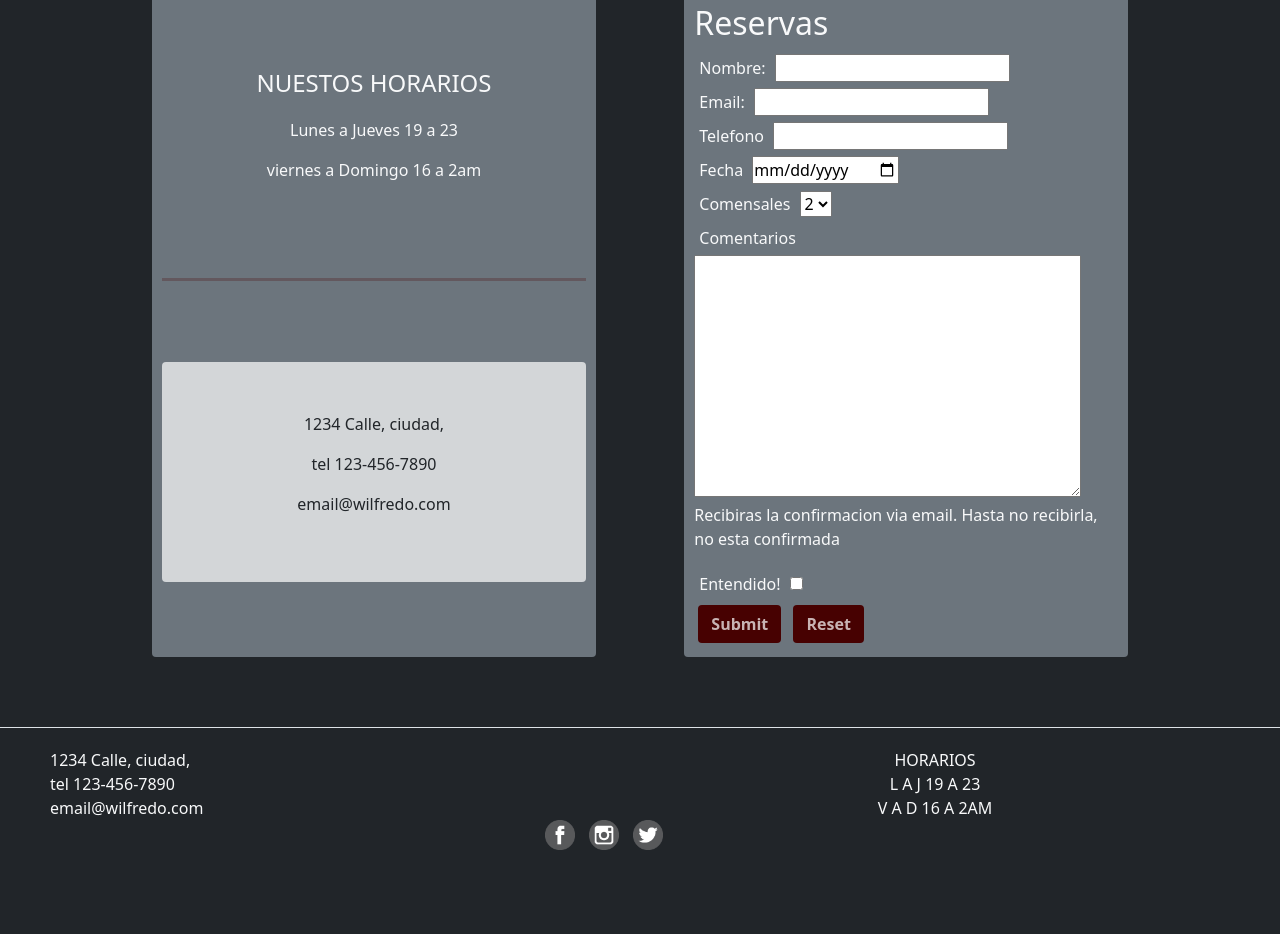
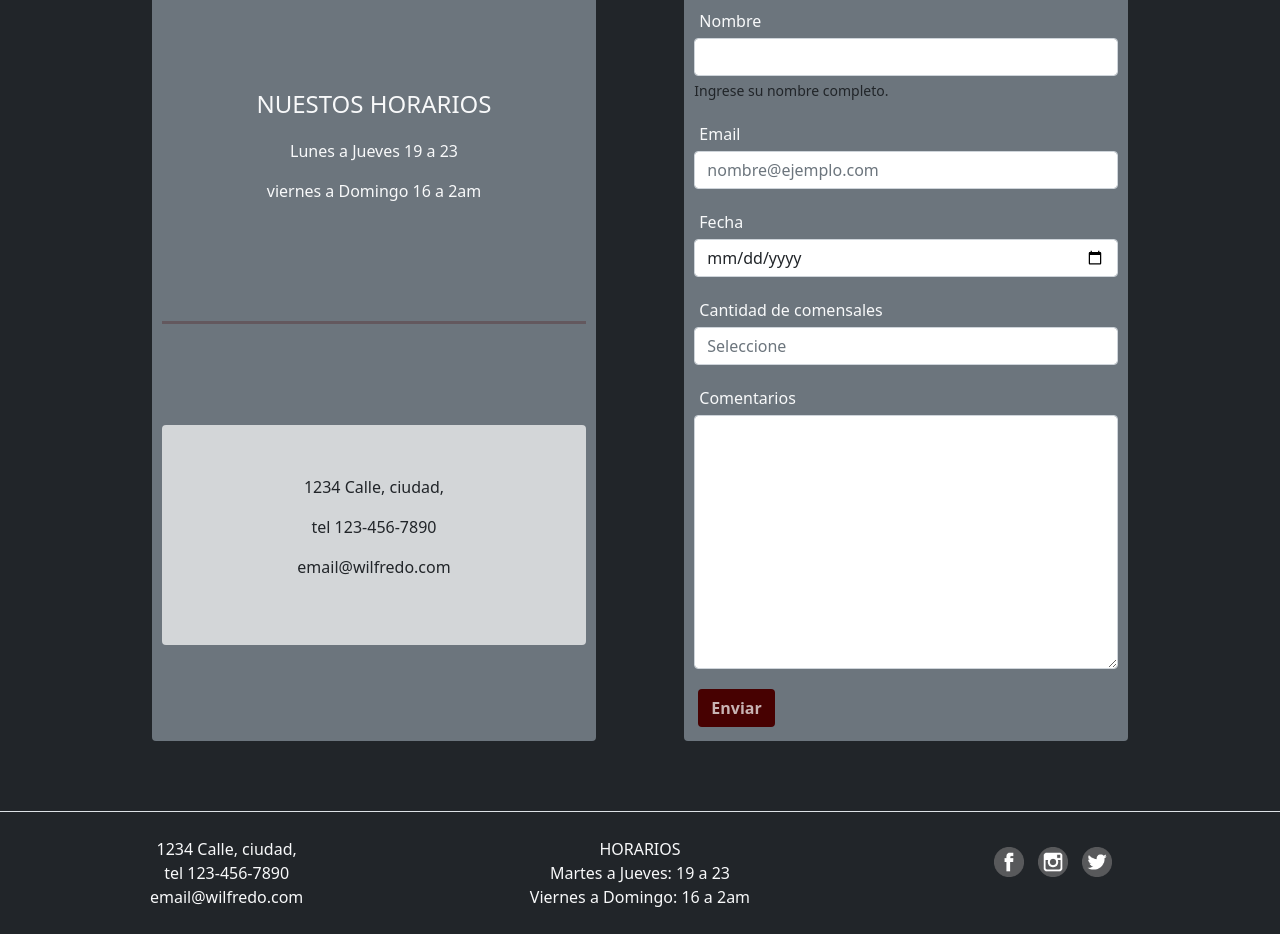
Before and after one commit to Aleiampi/Wilfredo, a plain HTML site: page pages/contacto.html in a window 1280 px wide. Shown: the part 599-1533 px from the top of the page. Before the commit the page ends 1469 px from the top, so only its background shows below. Drawn offline with nearby package versions, Linux system fonts and the light colour scheme.

Commit message:
favico, footer, detalles de estilo

```diff
--- a/pages/contacto.html
+++ b/pages/contacto.html
@@ -8,6 +8,7 @@
         <meta name="description" content="Contactese con Wilfredo Restaurant desde nuestra pagina, o venga a
             visitarnos.">
         <meta name="keywords" content="restaurant, contacto, ubicacion, reservas, telefono, email">
+        <link rel="icon" href="../images/favico.ico">
 
         <meta name="robots" content="index, follow">
         <meta name="robots" content="all">
@@ -93,39 +94,43 @@
                         <p>email@wilfredo.com</p>
                     </div>
                 </section>
-                <!-- Aqui va una seccion con horario e info de contacto -->
+                <!-- Aqui termina una seccion con horario e info de contacto -->
                 <!-- Aqui va un formulario de reservas -->
                 <section class="reservas__formulario col-md-5 col-sm-10">
                     <!--Aqui va un formulario de reservas-->
-                    <form action="actionform.php" method="post"
-                        enctype="application/x-www-form-urlencoded" class="reservas__formulario-formulario">
-                        <h2>Reservas</h2>
-                        <label for="nombreReserva">Nombre: </label>
-                        <input type="text" name="nombreReserva" id="nombreReserva"><br>
-                        <label for="email">Email: </label>
-                        <input type="text" name="email" id="email" required><br>
-                        <label for="telefono">Telefono</label>
-                        <input type="tel" name="telefono" id="telefono" required><br>
-                        <label for="fechareserva">Fecha</label>
-                        <input type="date" name="fechaReserva" id="fechaReserva"><br>
-                        <label for="comensales">Comensales</label>
-                        <select name="comensales" id="comensales">
-                            <option>2</option>
-                            <option>4</option>
-                            <option>6</option>
-                        </select><br>
-                        <label for="comentariosReserva">Comentarios</label><br>
-                        <textarea name="comentariosReserva" id="comentariosReserva"
-                            cols="40" rows="10"></textarea><br>
-                        <p>Recibiras la confirmacion via email. Hasta no recibirla, no
-                            esta confirmada
-                        </p>
-                        <label for="confirmarRserva">Entendido!</label>
-                        <input type="checkbox" name="confirmarRserva"
-                            id="confirmarRserva"
-                            required><br>
-                        <input type="submit" name="Enviar" class="btn botonRojo">
-                        <input type="reset" name="reset" class="btn botonRojo">
+                    <!-- form bootstrap -->
+                    <form action="actionform.php" method="post" enctype="application/x-www-form-urlencoded"
+                        class="reservas__formulario-formulario">
+                        <div class="mb-3">
+                            <label for="nombreReserva" class="form-label">Nombre</label>
+                            <input type="text" class="form-control" id="nombreReserva"
+                                aria-describedby="nombreComensal">
+                            <div id="nombreComensal" class="form-text text-dark">Ingrese su nombre completo.</div>
+                        </div>
+                        <div class="mb-3">
+                            <label for="emailReserva" class="form-label">Email</label>
+                            <input type="email" class="form-control" id="emailReserva" placeholder="nombre@ejemplo.com"
+                                required>
+                        </div>
+                        <div class="mb-3">
+                            <label for="fechareserva" class="form-label">Fecha</label>
+                            <input type="date" class="form-control" name="fechaReserva" id="fechaReserva">
+                        </div>
+                        <div class="mb-3">
+                            <label for="comensales" class="form-label">Cantidad de comensales</label>
+                            <input class="form-control" list="cantComensales" id="cantComensalesOpciones"
+                                placeholder="Seleccione">
+                            <datalist id="cantComensales">
+                                <option value="2">2</option>
+                                <option value="4">4</option>
+                                <option value="6">6</option>
+                            </datalist>
+                        </div>
+                        <div class="mb-3">
+                            <label for="comentariosReserva" class="form-label">Comentarios</label>
+                            <textarea class="form-control" id="comentariosReserva" rows="10"></textarea>
+                        </div>
+                        <button type="submit" class="btn botonRojo">Enviar</button>
                     </form>
                 </section>
                 <!-- Aqui termina el formulario de reservas -->
@@ -143,20 +148,20 @@
             </div>
             <!-- aqui van los horarios de atencion -->
             <div class="footerGral__item footerGral__item--horario">
-                <p>horarios</p>
-                <p>L a J 19 a 23</p>
-                <p>v a D 16 a 2am</p>
+                <p>HORARIOS</p>
+                <p>Martes a Jueves: 19 a 23</p>
+                <p>Viernes a Domingo: 16 a 2am</p>
             </div>
 
             <!-- aqui van las redes sociales -->
             <div class="footerGral__item footerGral__item--redes">
-                <a href="https://www.facebook.com/" rel=”nofollow” rel="noopener" rel="noreferrer" target="_blank">
+                <a href="https://www.facebook.com/" rel="noopener nofollow" target="_blank">
                     <img src="../images/redes-fb.png" alt="logo facebook">
                 </a>
-                <a href="https://www.instagram.com/" rel=”nofollow” rel="noopener" rel="noreferrer" target="_blank">
+                <a href="https://www.instagram.com/" rel="noopener nofollow" target="_blank">
                     <img src="../images/redes-ig.png" alt="logo instagram">
                 </a>
-                <a href="https://twitter.com/" rel=”nofollow” rel="noopener" rel="noreferrer" target="_blank">
+                <a href="https://twitter.com/" rel="noopener nofollow" target="_blank">
                     <img src="../images/redes-tw.png" alt="logo twitter">
                 </a>
             </div>
--- a/scss/_contacto.scss
+++ b/scss/_contacto.scss
@@ -9,7 +9,7 @@
     @include fondoContenedor();
     text-align: left;
     padding: 10px;
-    min-width: 350px;
+    // min-width: 350px;
     label {
         margin: 5px;
     }
--- a/scss/_footer.scss
+++ b/scss/_footer.scss
@@ -2,29 +2,32 @@
 .footerGral {
     height: auto;
     display: flex;
-    justify-content: space-evenly;
-    padding: 10px;
-    padding: 20px 50px;
+    justify-content: space-between;
+    padding: 20px;
     flex-wrap: wrap;
+    text-align: center;
 }
 
 .footerGral__item {
-    width: ($ancho)/2;
+    // width: ($ancho)/2;
+    min-width: 250px;
+    margin: 5px auto;
         p {
             margin: 0px;
         }
 }
 
 
-.footerGral__item--horario {
-    text-transform: uppercase;
-    text-align: center;
-}
+// .footerGral__item--horario {
+//     text-transform: uppercase;
+//     text-align: center;
+// }
 
 .footerGral__item--redes {
     width: 200px;
     max-height: 36px;
-    padding: 10px auto 0px auto;
+    margin: 15px auto;
+    padding: 10px auto 10px auto;
 
 
     a {
--- a/scss/_general.scss
+++ b/scss/_general.scss
@@ -62,11 +62,12 @@ body {
 }
 
 .navegacion__mobil {
-    margin-left: auto;
+    // margin-left: auto;
+    margin: auto;
 }
 
 .navegacion__lista {
-    float: right;
-    margin-right: 20px;
-    text-align: end;
+    // float: right;
+    // margin-right: 20px;
+    text-align: center;
 }
```
Also changed, not shown: index.html (+11 -16 lines), pages/404.html (+1 -0 lines), pages/menu.html (+52 -32 lines), pages/nosotros.html (+35 -21 lines), pages/salon.html (+18 -12 lines), images/favico.ico (added), scss/estilo.css, 1 other file.
